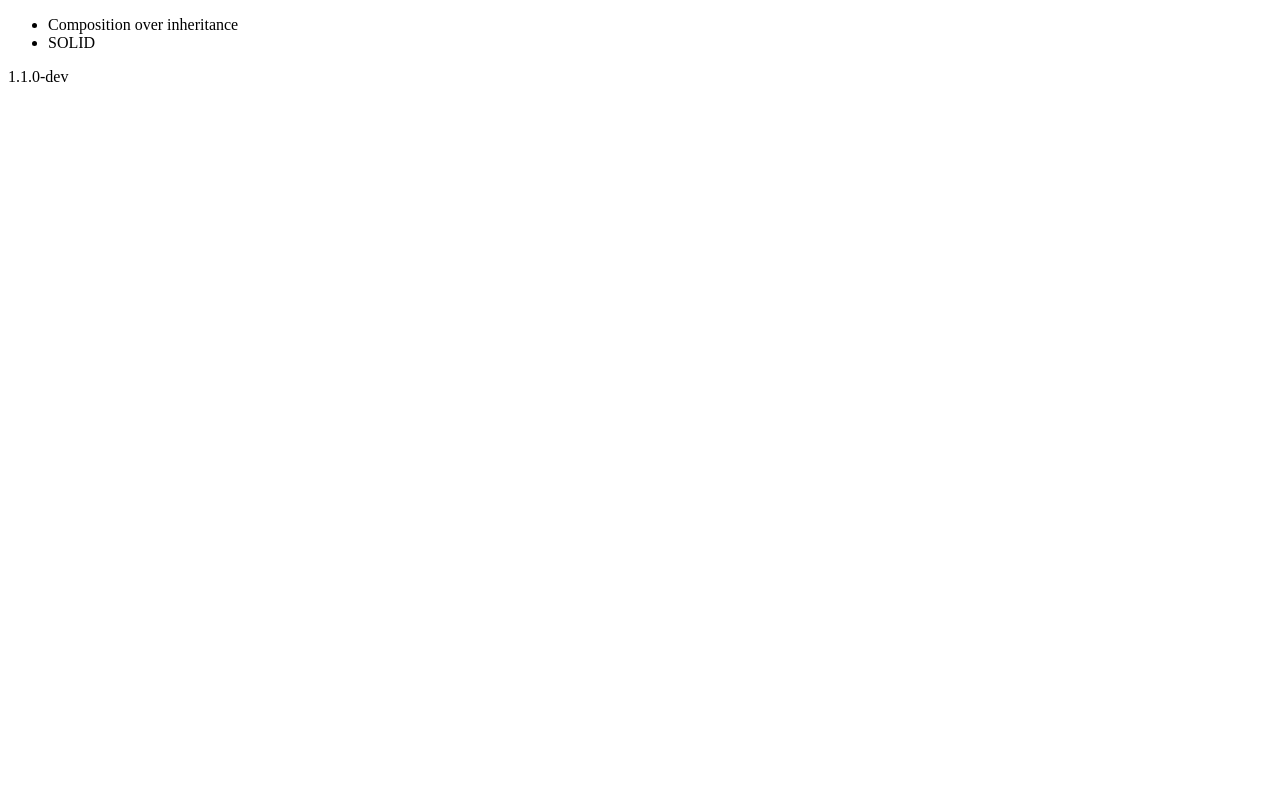
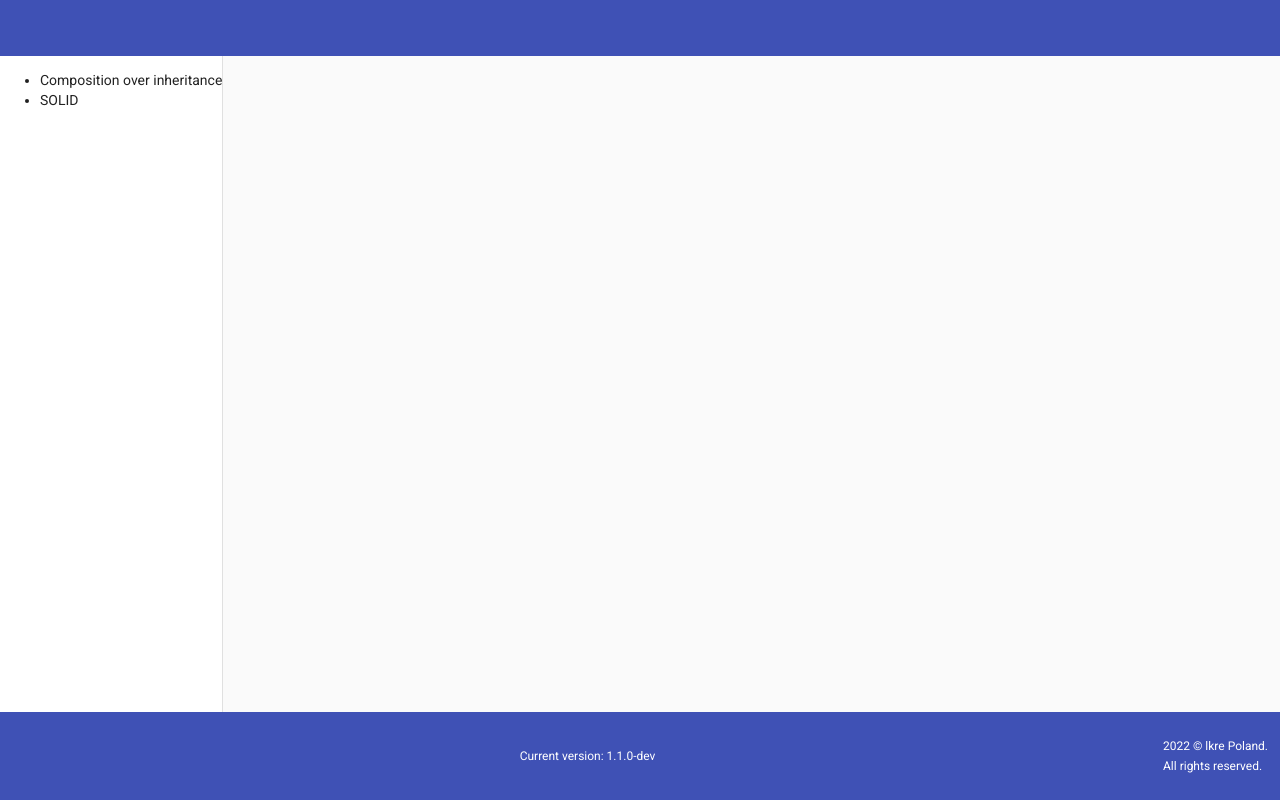
Before and after one commit to lukaszres/ng-web, an Angular app: page / in a window 1280 px wide. Built offline with nearby package versions, Linux system fonts and the light colour scheme.

Commit message:
8 Set menu in sidenav from Angular Material

```diff
--- a/angular.json
+++ b/angular.json
@@ -27,6 +27,7 @@
               "src/assets"
             ],
             "styles": [
+              "./node_modules/@angular/material/prebuilt-themes/deeppurple-amber.css",
               "src/styles.css"
             ],
             "scripts": []
@@ -94,6 +95,7 @@
               "src/assets"
             ],
             "styles": [
+              "./node_modules/@angular/material/prebuilt-themes/deeppurple-amber.css",
               "src/styles.css"
             ],
             "scripts": []
--- a/package.json
+++ b/package.json
@@ -11,10 +11,12 @@
   "private": true,
   "dependencies": {
     "@angular/animations": "~12.0.4",
+    "@angular/cdk": "^12.2.13",
     "@angular/common": "~12.0.4",
     "@angular/compiler": "~12.0.4",
     "@angular/core": "~12.0.4",
     "@angular/forms": "~12.0.4",
+    "@angular/material": "^12.2.13",
     "@angular/platform-browser": "~12.0.4",
     "@angular/platform-browser-dynamic": "~12.0.4",
     "@angular/router": "~12.0.4",
--- a/src/app/app.component.css
+++ b/src/app/app.component.css
@@ -0,0 +1,54 @@
+::ng-deep :root {
+  --header-height: 56px;
+  --footer-height: 88px;
+  --header-footer-bg-color: #3f51b5;
+  --header-footer-font-color: #fff;
+}
+
+.main-container {
+  position: absolute;
+  top: var(--header-height);
+  bottom: var(--footer-height);
+  left: 0;
+  right: 0;
+}
+
+.header{
+  height: var(--header-height);
+  left: 0;
+  right: 0;
+  background-color: var(--header-footer-bg-color);
+  color: var(--header-footer-font-color)
+}
+
+.footer {
+  position: absolute;
+  bottom: 0;
+  height: var(--footer-height);
+  left: 0;
+  right: 0;
+  background-color: var(--header-footer-bg-color);
+  color: var(--header-footer-font-color);
+}
+
+.footer-container {
+  margin: 12px;
+  height: calc(var(--footer-height) - 24px);
+  display: flex;
+  justify-content: space-between;
+  align-items:center;
+}
+
+.footer-logo {
+
+}
+
+.footer-version {
+  font-size: 12px;
+}
+
+.footer-copyright{
+  display: flex;
+  flex-direction: column;
+  font-size: 12px;
+}
--- a/src/app/app.component.html
+++ b/src/app/app.component.html
@@ -1,3 +1,18 @@
-<app-menu (changeArticleEvent)="changeArticle($event)"></app-menu>
-<app-article *ngIf="fileName" [fileName]="fileName"></app-article>
-{{currentApplicationVersion}}
+<nav class="header">
+</nav>
+<mat-sidenav-container class="main-container">
+  <mat-sidenav opened mode="side">
+    <app-menu (changeArticleEvent)="changeArticle($event)"></app-menu>
+  </mat-sidenav>
+  <app-article *ngIf="fileName" [fileName]="fileName"></app-article>
+</mat-sidenav-container>
+<footer class="footer">
+  <div class="footer-container">
+    <div class="footer-logo"></div>
+    <div class="footer-version">Current version: {{currentApplicationVersion}}</div>
+    <div class="footer-copyright">
+      <span>2022 &copy; lkre Poland.</span>
+      <span>All rights reserved.</span>
+    </div>
+  </div>
+</footer>
--- a/src/index.html
+++ b/src/index.html
@@ -6,8 +6,11 @@
   <base href="/">
   <meta name="viewport" content="width=device-width, initial-scale=1">
   <link rel="icon" type="image/x-icon" href="favicon.ico">
+  <link rel="preconnect" href="https://fonts.gstatic.com">
+  <link href="https://fonts.googleapis.com/css2?family=Roboto:wght@300;400;500&display=swap" rel="stylesheet">
+  <link href="https://fonts.googleapis.com/icon?family=Material+Icons" rel="stylesheet">
 </head>
-<body>
+<body class="mat-typography">
   <app-root></app-root>
 </body>
 </html>
--- a/src/styles.css
+++ b/src/styles.css
@@ -1 +1,4 @@
 /* You can add global styles to this file, and also import other style files */
+
+html, body { height: 100%; }
+body { margin: 0; font-family: Roboto, "Helvetica Neue", sans-serif; }
```
Also changed, not shown: src/app/app.module.ts (+11 -1 lines), 1 other file (tests, documents, lock files or other folders).
